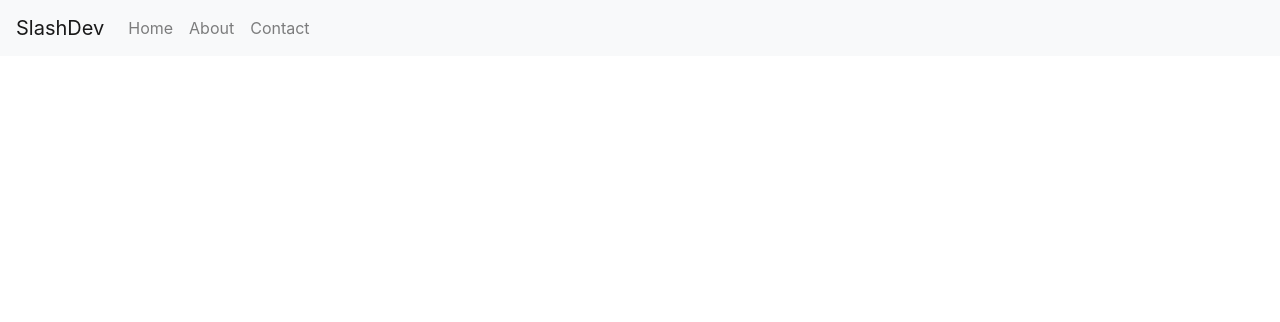
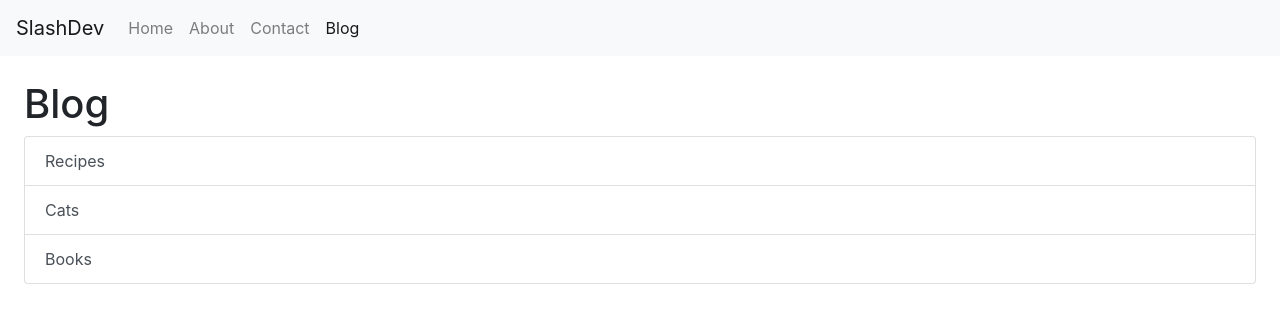
Before and after one commit to JoakimTeixeira/new-project, a React (Create React App) app: page /blog in a window 1280 px wide. Shown: the top 322 px of the page. Built offline with nearby package versions, Linux system fonts and the light colour scheme.

Commit message:
Add recipes route

```diff
--- a/src/App.jsx
+++ b/src/App.jsx
@@ -1,7 +1,9 @@
 import React from 'react';
 import { BrowserRouter, Route, Switch } from 'react-router-dom';
-import { Home, About, Contact } from 'pages';
-import NavBar from 'components/NavBar';
+import {
+  Home, About, Contact, Blog,
+} from 'pages';
+import { NavBar } from 'components';
 
 const App = () => (
   <BrowserRouter>
@@ -19,6 +21,10 @@ const App = () => (
       <Route path="/contact">
         <Contact />
       </Route>
+
+      <Route path="/blog">
+        <Blog />
+      </Route>
     </Switch>
   </BrowserRouter>
 );
--- a/src/components/NavBar.jsx
+++ b/src/components/NavBar.jsx
@@ -11,6 +11,7 @@ const NavBar = () => (
       <Nav.Link as={NavLink} to="/" exact>Home</Nav.Link>
       <Nav.Link as={NavLink} to="/about">About</Nav.Link>
       <Nav.Link as={NavLink} to="/contact">Contact</Nav.Link>
+      <Nav.Link as={NavLink} to="/blog">Blog</Nav.Link>
     </Nav>
   </Navbar>
 );
--- /dev/null
+++ b/src/components/Recipes.jsx
@@ -0,0 +1,9 @@
+import React from 'react';
+
+const Recipes = () => (
+  <article>
+    Recipes
+  </article>
+);
+
+export default Recipes;
--- /dev/null
+++ b/src/components/index.js
@@ -0,0 +1,2 @@
+export { default as NavBar } from 'components/NavBar';
+export { default as Recipes } from 'components/Recipes';
--- a/src/pages/About.jsx
+++ b/src/pages/About.jsx
@@ -1,10 +1,10 @@
 import React from 'react';
 
 const About = () => (
-  <article className="m-4">
+  <section className="m-4">
     <h1>About</h1>
     <p>Lorem ipsum dolor, sit amet consectetur adipisicing elit. Quibusdam minima dolorem iste.</p>
-  </article>
+  </section>
 );
 
 export default About;
--- /dev/null
+++ b/src/pages/Blog.jsx
@@ -0,0 +1,29 @@
+import React from 'react';
+import { ListGroup } from 'react-bootstrap';
+import {
+  Route, Switch, useRouteMatch, NavLink,
+} from 'react-router-dom';
+import { Recipes } from 'components';
+
+const Blog = () => {
+  const { path, url } = useRouteMatch();
+
+  return (
+    <section className="m-4">
+      <h1>Blog</h1>
+      <ListGroup className="mb-4">
+        <ListGroup.Item action as={NavLink} to={`${url}/recipes`}>Recipes</ListGroup.Item>
+        <ListGroup.Item action>Cats</ListGroup.Item>
+        <ListGroup.Item action>Books</ListGroup.Item>
+      </ListGroup>
+
+      <Switch>
+        <Route path={`${path}/recipes`}>
+          <Recipes />
+        </Route>
+      </Switch>
+    </section>
+  );
+};
+
+export default Blog;
--- a/src/pages/Contact.jsx
+++ b/src/pages/Contact.jsx
@@ -1,10 +1,10 @@
 import React from 'react';
 
 const Contact = () => (
-  <article className="m-4">
+  <section className="m-4">
     <h1>Contact</h1>
     <p>Lorem ipsum dolor, sit amet consectetur adipisicing elit. Quibusdam minima dolorem iste.</p>
-  </article>
+  </section>
 );
 
 export default Contact;
--- a/src/pages/Home.jsx
+++ b/src/pages/Home.jsx
@@ -1,10 +1,10 @@
 import React from 'react';
 
 const Home = () => (
-  <article className="m-4">
+  <section className="m-4">
     <h1>Home</h1>
     <p>Lorem ipsum dolor, sit amet consectetur adipisicing elit. Quibusdam minima dolorem iste.</p>
-  </article>
+  </section>
 );
 
 export default Home;
--- a/src/pages/index.js
+++ b/src/pages/index.js
@@ -1,3 +1,4 @@
 export { default as Home } from 'pages/Home';
 export { default as About } from 'pages/About';
 export { default as Contact } from 'pages/Contact';
+export { default as Blog } from 'pages/Blog';
```
